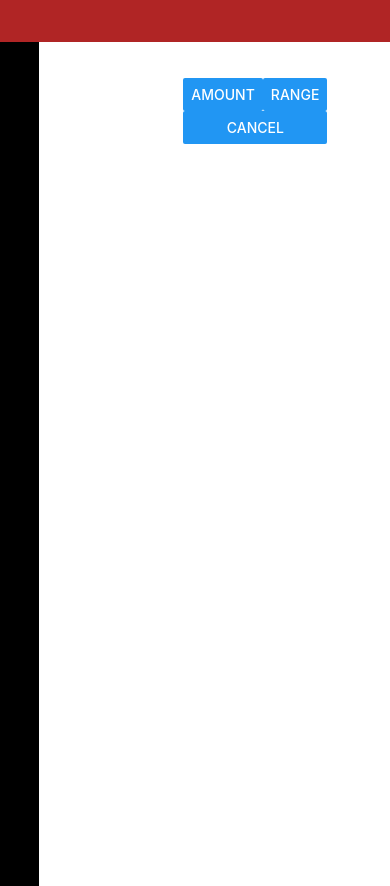
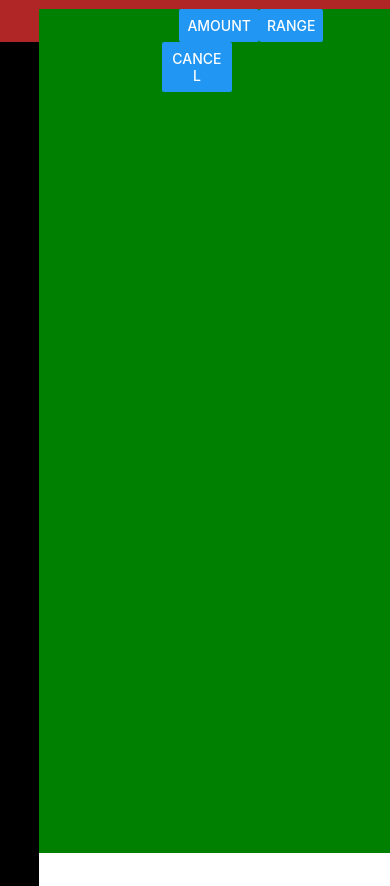
Before and after one commit to That1Fridge/Timeshare, a React Native app: screen / in a window 390 px wide. Both pictures are taken after a click on the button "ENTRY". Built offline with nearby package versions, Linux system fonts and the light colour scheme.

Commit message:
Range bar progression

```diff
--- a/App.tsx
+++ b/App.tsx
@@ -1,6 +1,8 @@
 import React, { useState } from 'react';
 import './style.css';
 import { View, Button, Text, StyleSheet, TextInput } from 'react-native';
+import ScaleBox from './components/scaleBox';
+
 
 
 
@@ -8,6 +10,8 @@ import { View, Button, Text, StyleSheet, TextInput } from 'react-native';
 export default function App() {
     const [showEntryOptions, setShowEntryOptions] = useState(false);
     const [showAmount, setShowAmount] = useState(false);
+    const [showRange, setShowRange] = useState(false);
+
 
     return (
 
@@ -17,16 +21,15 @@ export default function App() {
             </View>
 
             <View style={style.leftsidebar}>
-                <Text>Left</Text>
             </View>
 
             <View style={style.centre}>
                 {EntryOptions()}
                 {Amount()}
+                {Range()}
             </View>
 
-            <View id="rightsidebar">
-            </View>
+
         </View>
     )
 
@@ -37,13 +40,19 @@ export default function App() {
             return(null)
         } else
 
+        if (showRange) {
+            return(null)
+        } else
+
         if (showEntryOptions) {
 
             return (
                 <View id='options' style={style.Options}>
                     <View style={style.SelectChoice}>
+                    <View id='amount' style={style.Amount}>
                     <Button title="Amount" onPress={() => (setShowAmount(true))} />
-                    <Button title="Range" onPress={() => alert('Hello World')} />
+                    </View>
+                    <Button title="Range" onPress={() => (setShowRange(true))} />
                     </View>
                     <Button title="Cancel" onPress={() => alert('Hello World')} />
                 </View>
@@ -70,6 +79,15 @@ export default function App() {
         )
     }
     };
+
+    function Range() {
+        if(showRange) {
+            console.log('Range');
+        return (
+            <ScaleBox />
+        )
+    }
+};
 
 
 
@@ -100,36 +118,52 @@ const style = StyleSheet.create({
 
     centre: {
         paddingTop: '0%',
-        marginTop: '20%',
-        marginLeft: '47%',
+        marginTop: '2.4%',
+        marginLeft: '10%',
+        marginRight: '0%',
+        height: '100%',
+        width: '90%',
         flexGrow: 1,
         position: 'absolute',
+        backgroundColor: 'green',
     },
 
+    Button:{
+        width:'300%',
+        flex: 1,
+        justifyContent: 'space-between',
+        padding: '20%',
+        paddingBlock: '20%',
+        borderRadius: 0,
+        },
 
-    Button: {
-        marginTop: '0%',
-        margin: '0%',
+        Amount: {
+        marginLeft: '25%',
+        borderRadius: 0,
 
-    },
+        },
 
     Options: {
         flexDirection: 'column',
         marginRight: '0%',
+        marginLeft: '35%',
+        justifyContent: 'space-between',
+        width: '20%',
+
+
     },
 
     Entry: {
-        marginLeft: '30%',
-        width: '130%',
+        marginLeft: '35%',
+        width: '20%',
         fontSize: 3000,
     },
 
     SelectChoice: {
         flexDirection: 'row',
-        justifyContent: 'space-between',
+        flex: 1,
+
     },
-
-
 
 
     Text: {
--- /dev/null
+++ b/components/scaleBox.tsx
@@ -0,0 +1,109 @@
+import { StyleSheet, View, Text, useAnimatedValue, Animated, ViewStyle, Dimensions,PixelRatio} from 'react-native';
+import React, { useEffect, PropsWithChildren } from 'react';
+import MultiSlider from '@ptomasroos/react-native-multi-slider';
+import LabelTransformer from '../.expo/functions/valueToTime';
+
+
+
+
+const FadeInView: React.FC<PropsWithChildren<{style: ViewStyle}>> = props => {
+  const fadeAnim = new Animated.Value(0); // Initial value for opacity: 0
+
+  useEffect(() => {
+    Animated.timing(fadeAnim, {
+      toValue: 1,
+      duration: 100,
+      useNativeDriver: true,
+    }).start();
+  }, [fadeAnim]);
+
+  return (
+    <Animated.View // Special animatable View
+      style={{
+        ...props.style,
+        opacity: fadeAnim, // Bind opacity to animated value
+      }}>
+      {props.children}
+    </Animated.View>
+  );
+};
+
+
+    //Since Multislider only takes const numbers, we need to get the screen width and set it to that value.
+    const screenWidth = Dimensions.get('window').width;
+    const pixelRatio = PixelRatio.get();
+    const sliderWidth = (screenWidth * 0.5) - (76.5 * pixelRatio); // 50% of screen width
+
+
+    const timeTransformer = (value) => {
+        let minsSecs;
+        if (value % 1!= 0) {
+            //if the value is not a whole num, get the decimal part and convert it to mins/secs
+            minsSecs =  ":" + (value- Math.floor(value))*100;
+        }
+
+        if (value === 0){
+            return "12:" +minsSecs + " AM" //if the value is 0, return 12:00 AM
+        }
+        if (value > 12) {
+            //if the value is greater than 12, subtract 12 and add PM
+            //if the value is not a whole num, remove decimal to put it in string minsSecs
+            return (value - 12) - (value%(Math.floor(value)))+ minsSecs + " PM";
+        } else if (value < 12) {
+            return value + minsSecs + " AM"; //if the value is less than 12, return the value + minsSecs + AM
+        } else if (value === 12) {
+            return "12:" + minsSecs +" PM";//if the value is 12, return 12:00 PM
+        }
+        }
+
+
+
+
+export default function ScaleBox() {
+
+    return (
+<FadeInView style ={style.SliderContainer}>
+        <View style={style.Slider}>
+            <MultiSlider
+                min={0.5}
+                max={24}
+                values={[0, 24]}
+                onValuesChange={(values) => console.log(values)}
+                sliderLength={sliderWidth}
+                enableLabel={true}
+                step={0.06}
+                customLabel={LabelTransformer(timeTransformer)}
+
+            />
+        </View>
+
+                </FadeInView>
+
+    );
+
+
+};
+
+
+const style = StyleSheet.create({
+
+    Slider: {
+        marginTop: '20%',
+        width: '50%',
+        height: '100%',
+        position: 'absolute',
+    },
+
+
+    SliderContainer: {
+        width: '50%',
+        height: '30%',
+        marginLeft: '20%',
+        marginTop: '10%',
+        borderRadius: 0,
+        borderColor: 'black',
+        borderWidth: 10,
+        position: 'absolute',
+        backgroundColor: '#2C4870',
+    },
+});
```
Also changed, not shown: dbservice.ts (added, +9 -0 lines), package.json (+7 -4 lines), 2 other files (tests, documents, lock files or other folders).
